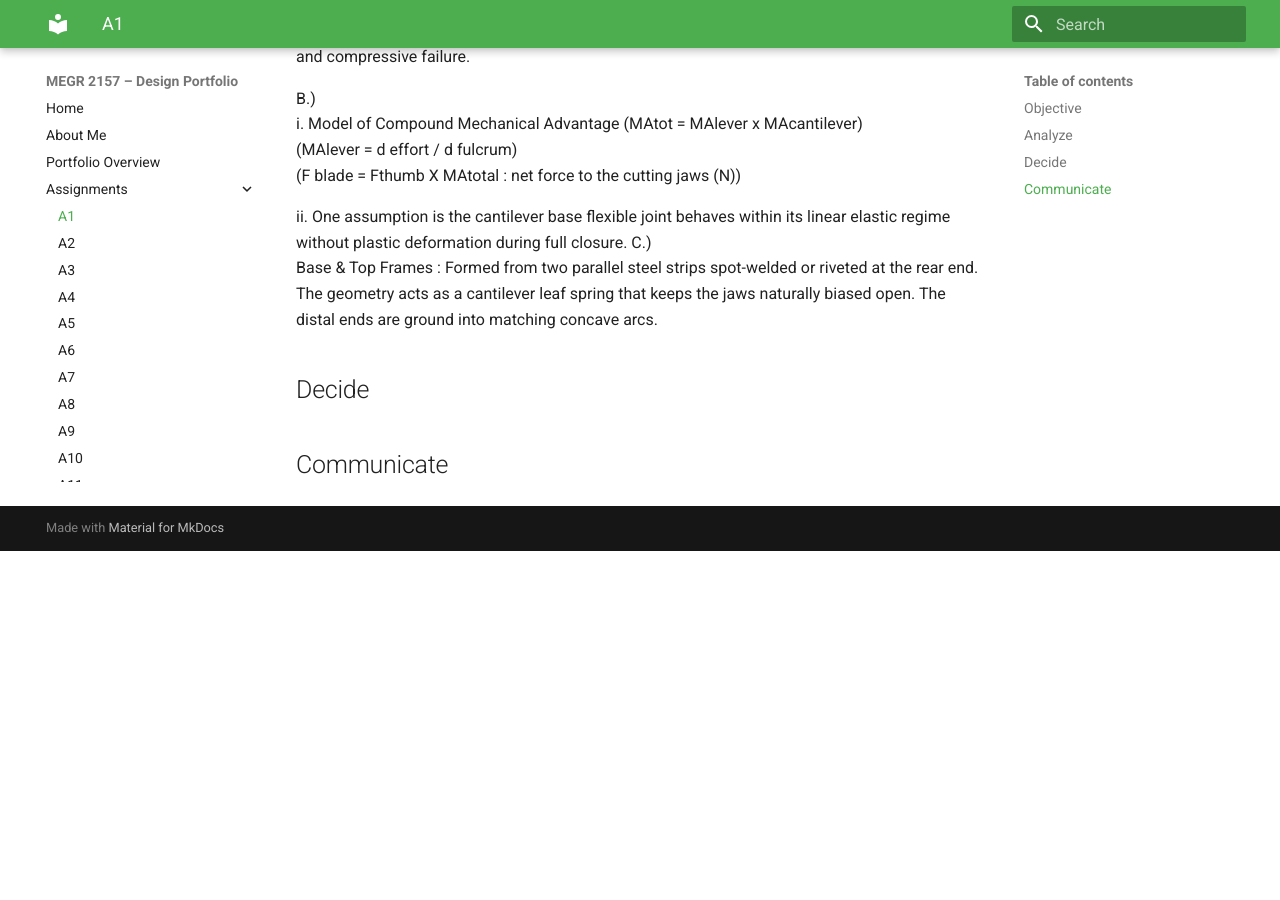
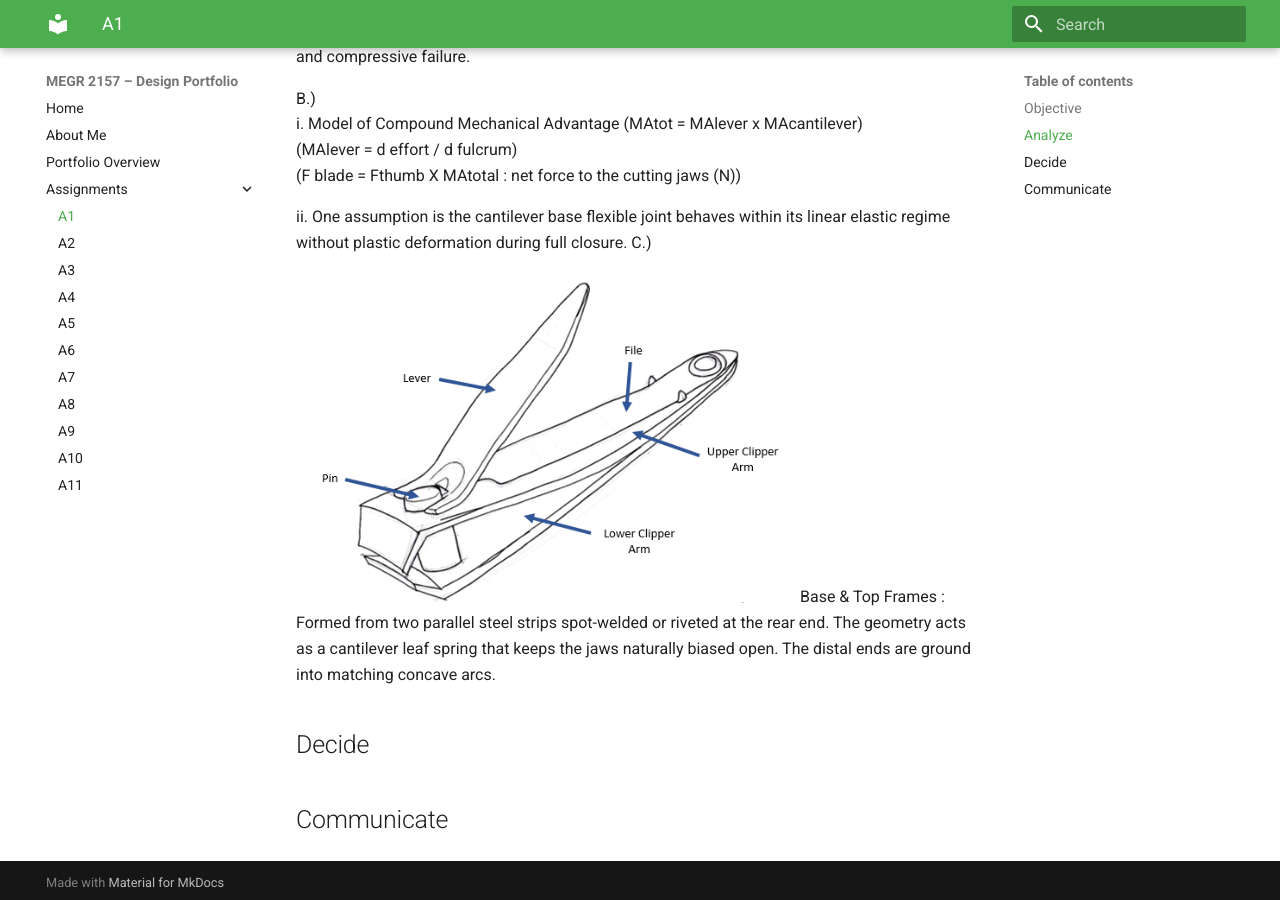
Before and after one commit to AtibaJ/megr2157-portfolio, an MkDocs documentation site: the page built from docs/assignments/A01/index.md, in a window 1280 px wide and 900 px high, scrolled down 994 px. Built offline with MkDocs 1.6.1 and Material for MkDocs 9.7.7, drawn with Linux system fonts in a browser that asks for light colours; before the commit the page ends 1545 px from its top, so only the background shows below that.

Commit message:
Add image of clippers to index.md
Added an image of clippers to the documentation.

```diff
--- a/docs/assignments/A01/index.md
+++ b/docs/assignments/A01/index.md
@@ -34,6 +34,7 @@ Task B.)
 
   ii. One assumption is the cantilever base flexible joint behaves within its linear elastic regime without plastic deformation during full closure.
   C.)
+  <img src="clippers.PNG" alt="top down image of clippers" width="500">
   Base & Top Frames : Formed from two parallel steel strips spot-welded or riveted at the rear end. The geometry acts as a cantilever leaf spring that keeps the jaws naturally biased open. The distal ends are ground into matching concave arcs.
 
 
```
